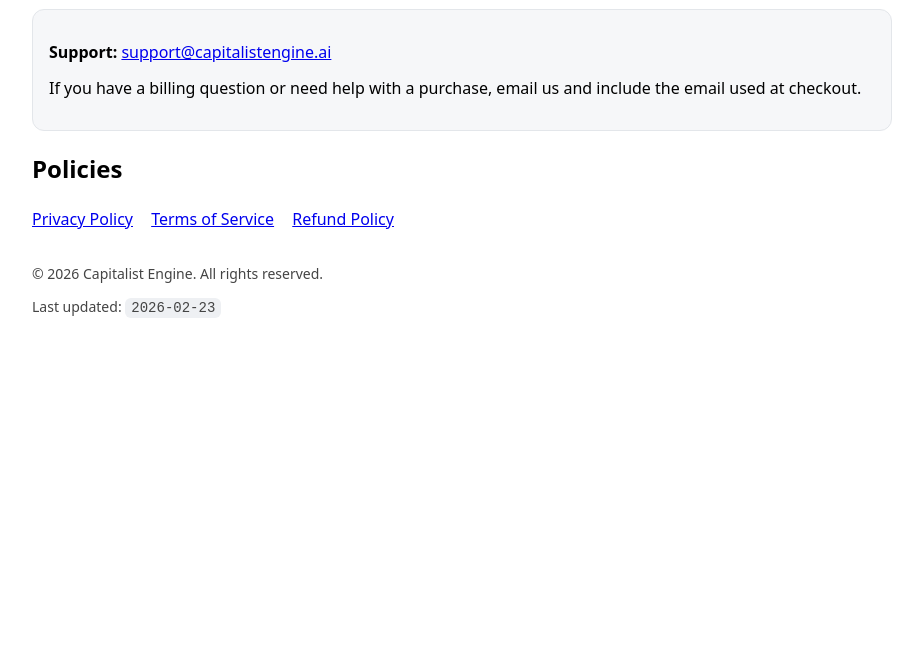
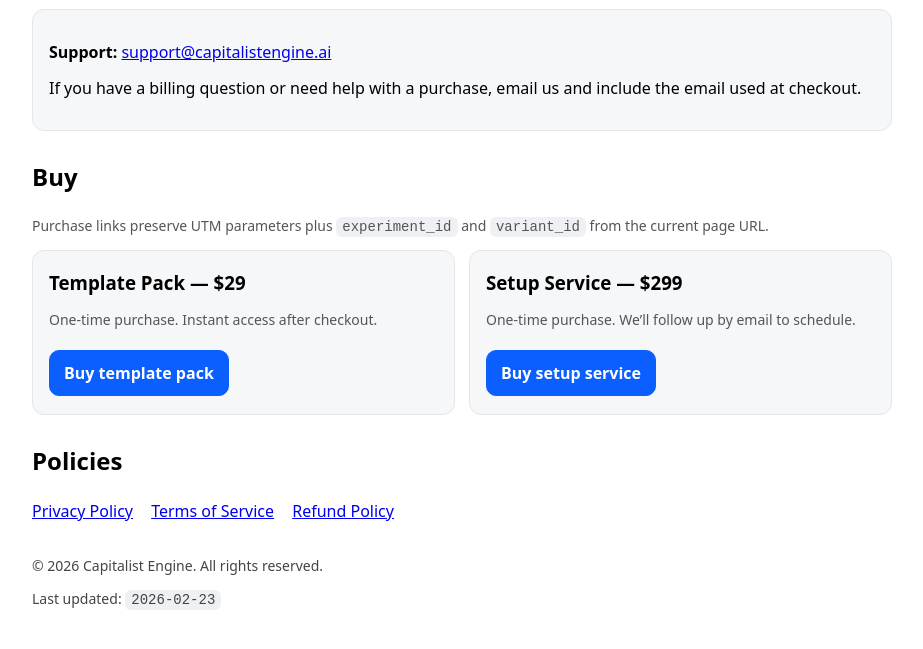
Before and after one commit to stefanopinedasales/capitalist-landings, a plain HTML site: page index.html in a window 1280 px wide. Shown: the part 147-796 px from the top of the page, without its empty margins (178-1101 px from the left). Drawn offline with Linux system fonts and the light colour scheme.

Commit message:
Add Stripe buy links with UTM + experiment tracking

```diff
--- a/index.html
+++ b/index.html
@@ -10,11 +10,27 @@
     body { font-family: system-ui, -apple-system, Segoe UI, Roboto, Ubuntu, Cantarell, Noto Sans, Helvetica, Arial, sans-serif; line-height: 1.5; margin: 0; }
     main { max-width: 860px; margin: 0 auto; padding: 48px 20px; }
     h1 { margin: 0 0 8px 0; font-size: 40px; }
+    h2 { margin-top: 28px; }
     p { margin: 12px 0; }
     .card { background: #f6f7f9; border: 1px solid #e3e6ea; border-radius: 12px; padding: 18px 16px; }
+    .grid { display: grid; grid-template-columns: 1fr; gap: 14px; }
+    @media (min-width: 720px) { .grid { grid-template-columns: 1fr 1fr; } }
     nav a { display: inline-block; margin-right: 14px; }
     footer { margin-top: 32px; font-size: 14px; color: #444; }
     code { background: #eef0f3; padding: 2px 6px; border-radius: 6px; }
+    .btn {
+      display: inline-block;
+      padding: 10px 14px;
+      border-radius: 10px;
+      border: 1px solid #0b5fff;
+      background: #0b5fff;
+      color: #fff;
+      text-decoration: none;
+      font-weight: 600;
+      margin-top: 8px;
+    }
+    .btn.secondary { background: transparent; color: #0b5fff; }
+    .muted { color: #555; font-size: 14px; }
   </style>
 </head>
 <body>
@@ -25,6 +41,23 @@
     <div class="card" role="note" aria-label="Support contact">
       <p><strong>Support:</strong> <a href="mailto:support@capitalistengine.ai">support@capitalistengine.ai</a></p>
       <p>If you have a billing question or need help with a purchase, email us and include the email used at checkout.</p>
+    </div>
+
+    <h2>Buy</h2>
+    <p class="muted">Purchase links preserve UTM parameters plus <code>experiment_id</code> and <code>variant_id</code> from the current page URL.</p>
+
+    <div class="grid" aria-label="Offers">
+      <div class="card">
+        <h3 style="margin: 0 0 6px 0;">Template Pack — $29</h3>
+        <p class="muted">One-time purchase. Instant access after checkout.</p>
+        <a class="btn" id="buy-template" data-base="https://buy.stripe.com/00wdRb3Badx18VA1kfc7u00" target="_blank" rel="noopener">Buy template pack</a>
+      </div>
+
+      <div class="card">
+        <h3 style="margin: 0 0 6px 0;">Setup Service — $299</h3>
+        <p class="muted">One-time purchase. We’ll follow up by email to schedule.</p>
+        <a class="btn" id="buy-setup" data-base="https://buy.stripe.com/dRmfZj5Ji64z6Ns9QLc7u01" target="_blank" rel="noopener">Buy setup service</a>
+      </div>
     </div>
 
     <h2>Policies</h2>
@@ -42,6 +75,33 @@
 
   <script>
     document.getElementById('y').textContent = new Date().getFullYear();
+
+    function buildTrackedUrl(base) {
+      const url = new URL(base);
+      const params = new URLSearchParams(window.location.search);
+
+      // Carry through UTMs + common click IDs
+      for (const [k, v] of params.entries()) {
+        const keep = k.startsWith('utm_') || ['gclid', 'fbclid', 'ttclid'].includes(k);
+        if (keep && v) url.searchParams.set(k, v);
+      }
+
+      // Ensure experiment_id / variant_id always present
+      const experimentId = params.get('experiment_id') || params.get('experiment') || params.get('exp') || 'na';
+      const variantId = params.get('variant_id') || params.get('variant') || params.get('var') || 'na';
+      url.searchParams.set('experiment_id', experimentId);
+      url.searchParams.set('variant_id', variantId);
+
+      return url.toString();
+    }
+
+    for (const id of ['buy-template', 'buy-setup']) {
+      const el = document.getElementById(id);
+      if (!el) continue;
+      const base = el.getAttribute('data-base');
+      if (!base) continue;
+      el.setAttribute('href', buildTrackedUrl(base));
+    }
   </script>
 </body>
 </html>
```
